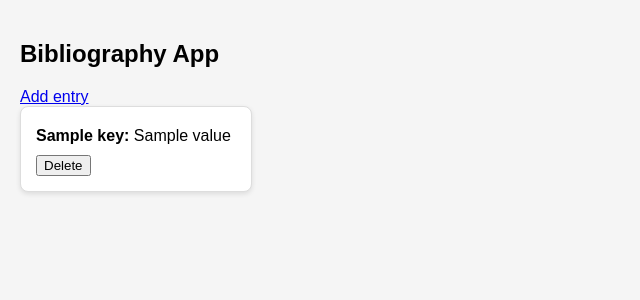
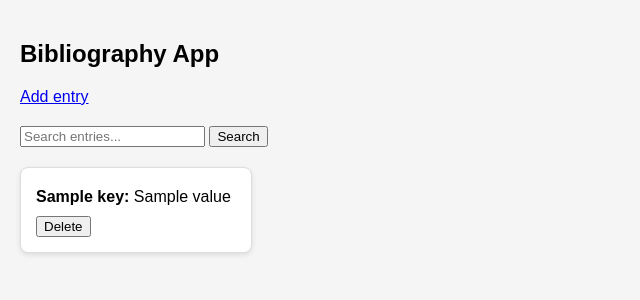
Before and after one commit to mistablasta/ohtu-miniprojekti, a Flask app: template src/templates/index.html in a window 1280 px wide. Shown: the top 300 px of the page, without its empty margins (0-640 px from the left). Run offline with Flask 3, Linux system fonts and the light colour scheme; the template is opened without the code that fills it: most values are stand-ins (such as "Sample title", 1, 10 or a date in 2020).

Commit message:
feat: search functionality

```diff
--- a/src/app.py
+++ b/src/app.py
@@ -1,7 +1,7 @@
 from flask import redirect, render_template, request, jsonify, flash
 from db_helper import reset_db
 from repositories.todo_repository import get_todos, create_todo, set_done
-from repositories.entry_repository import add_entry, get_entries, delete_entry
+from repositories.entry_repository import add_entry, get_entries, delete_entry, search_entries
 from config import app, test_env
 from util import validate_todo, validate_entry
 
@@ -12,6 +12,7 @@ def index():
     entries_dict = [entry.__dict__ for entry in entries]
     return render_template("index.html", entries_dict=entries_dict)
 
+#GET endpoint
 @app.route("/all_entries", methods=["GET"])
 def get_all_entries():
     entries = get_entries()
@@ -78,3 +79,11 @@ if test_env:
 def delete_entrys(entry_id):
     delete_entry(entry_id)
     return redirect("/")
+
+# search function
+@app.route("/search")
+def search():
+    query = request.args.get("query", "")
+    entries = search_entries(query)
+    entries_dict = [entry.__dict__ for entry in entries]
+    return render_template("index.html", entries_dict=entries_dict, query=query)
--- a/src/templates/index.html
+++ b/src/templates/index.html
@@ -12,6 +12,20 @@ Bibliography App
   <a href="/new_entry">Add entry</a>
 </div>
 
+<!-- Search ominaisuus -->
+<div style="margin: 20px 0;">
+  <form action="/search" method="get">
+    <input
+      type="text"
+      name="query"
+      placeholder="Search entries..."
+      value="{{ query | default('') }}"
+    >
+    <button type="submit">Search</button>
+  </form>
+</div>
+
+<!-- Näyttäää entryt -->
 <div class="entries-container">
   {% for entry in entries_dict %}
   <div class="entry-card">
```
Also changed, not shown: src/repositories/entry_repository.py (+11 -0 lines).
